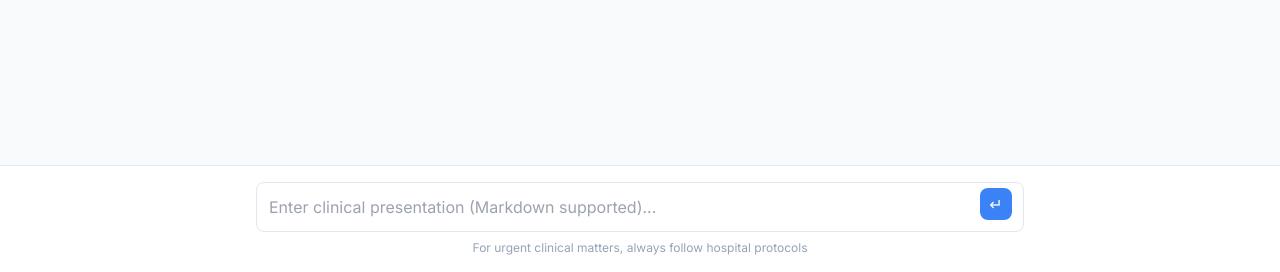
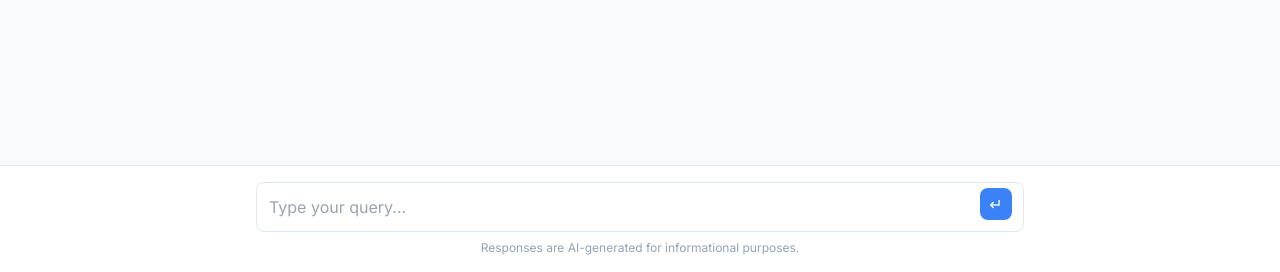
Before and after one commit to JitGora/webhookchat, a Flask app: page / in a window 1280 px wide. Shown: the part 528-800 px from the top of the page. Run offline with Flask 3, Linux system fonts and the light colour scheme; some libraries are stand-ins or nearby versions.

Commit message:
Update index.html  input box text

```diff
--- a/templates/index.html
+++ b/templates/index.html
@@ -67,14 +67,14 @@
             <input
                 id="user-input"
                 type="text"
-                placeholder="Enter clinical presentation (Markdown supported)..."
+                placeholder="Type your query..."
                 class="w-full p-3 pr-12 text-slate-800 bg-white border border-slate-200 rounded-lg resize-none focus:outline-none focus:ring-2 focus:ring-blue-500 focus:border-transparent"
             />
             <button id="send-button" class="absolute right-3 bottom-3 w-8 h-8 bg-blue-500 text-white rounded-lg flex items-center justify-center hover:bg-blue-600 transition-colors">
                 ↵
             </button>
         </div>
-        <p class="text-center text-slate-400 text-xs mt-2">For urgent clinical matters, always follow hospital protocols</p>
+        <p class="text-center text-slate-400 text-xs mt-2">Responses are AI-generated for informational purposes.</p>
     </footer>
     <script>
         const messagesContainer = document.getElementById('chat-messages');
```
